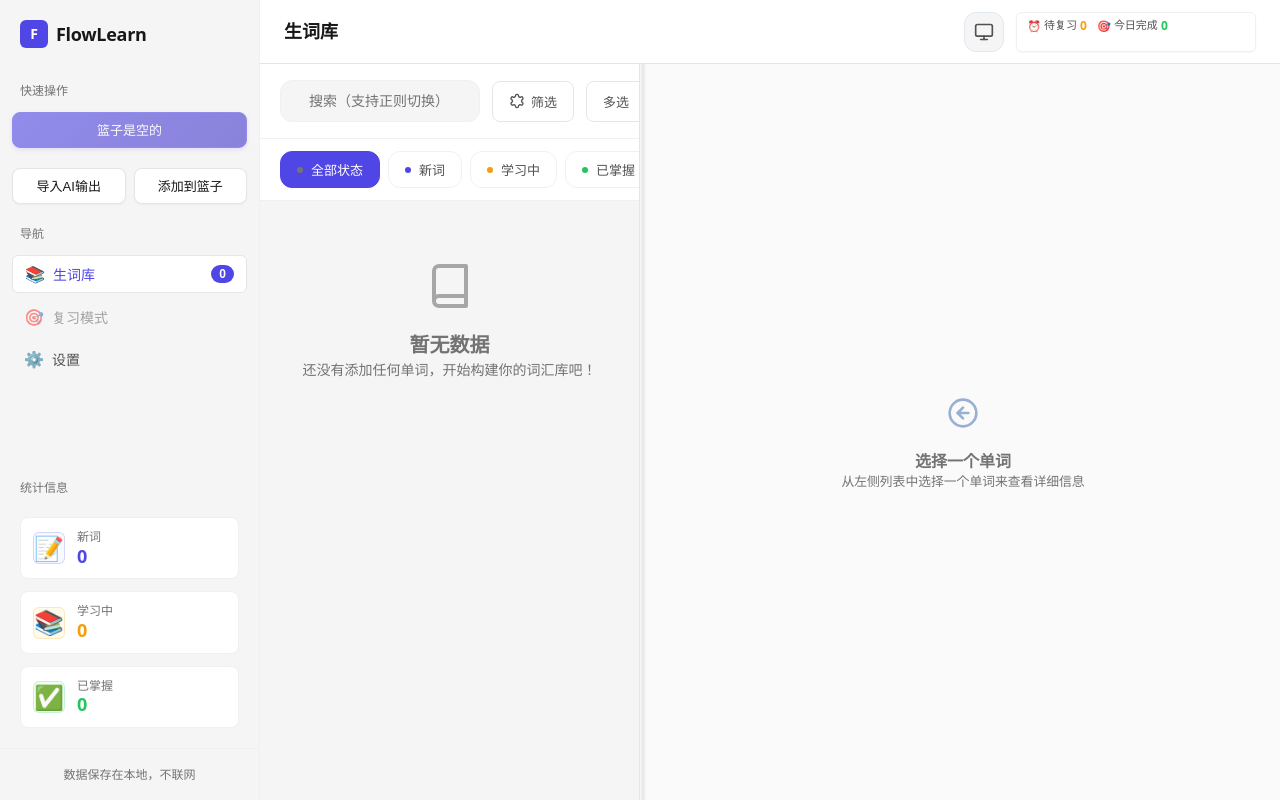
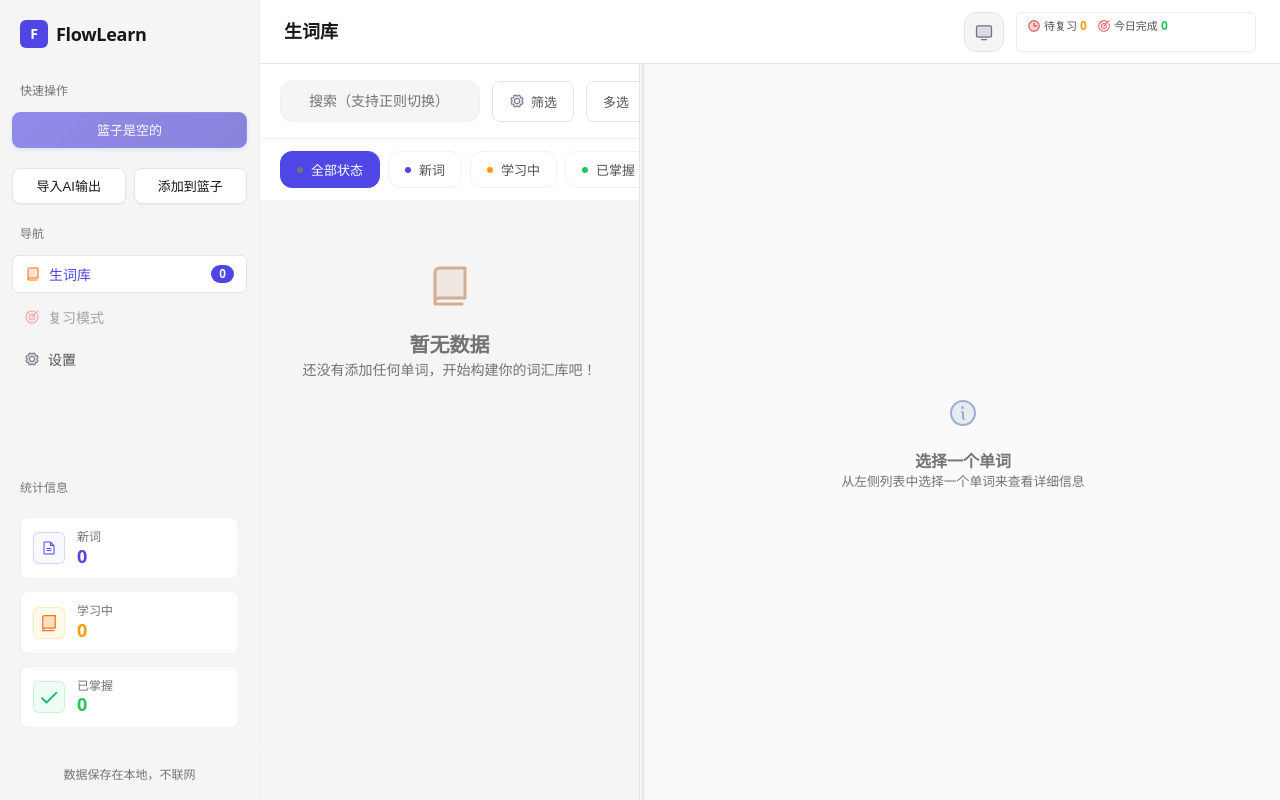
Before and after one commit to XyeaOvO/FlowLearn, a React (Vite) app: page / in a window 1280 px wide. Built offline with nearby package versions, Linux system fonts and the light colour scheme.

Commit message:
feat(icons): 替换emoji为Phosphor图标并添加Lucide图标库
refactor: 移除自定义图标组件改用Phosphor图标
style: 更新表单错误提示图标样式
build: 添加@phosphor-icons/react和lucide-react依赖

```diff
--- a/package.json
+++ b/package.json
@@ -16,12 +16,14 @@
     "test": "echo \"Error: no test specified\" && exit 1"
   },
   "dependencies": {
+    "@phosphor-icons/react": "^2.1.10",
     "@types/better-sqlite3": "^7.6.13",
     "@types/node-fetch": "^2.6.13",
     "better-sqlite3": "^12.2.0",
     "dompurify": "^3.2.6",
     "electron-sudo": "^4.0.12",
     "i18next": "^23.0.0",
+    "lucide-react": "^0.543.0",
     "marked": "^16.1.2",
     "react": "^18.2.0",
     "react-dom": "^18.2.0",
--- a/src/App.tsx
+++ b/src/App.tsx
@@ -30,6 +30,7 @@ import { ThemeProvider } from './shared/contexts/ThemeContext'
 import { ThemeToggleButton } from './shared/components/ThemeToggle'
 import { ToastProvider } from './shared/components/Toast'
 import { ConfirmProvider } from './shared/components/ConfirmDialog'
+import { BookIcon, TargetIcon, SettingsIcon, CheckIcon, ClockIcon, FileTextIcon } from './shared/components/Icon'
 
 function App() {
   const { t, i18n } = useTranslation()
@@ -229,7 +230,7 @@ function App() {
               onClick={() => setTab('list')}
             >
               <span style={{ display: 'flex', alignItems: 'center', gap: 8 }}>
-                <span style={{ fontSize: 16 }}>📚</span>
+                <BookIcon size={16} />
                   <span>{t('nav.vocab')}</span>
               </span>
               <span className="nav-item-count">{words.filter(w => !(w as Word & { deletedAt?: number }).deletedAt).length}</span>
@@ -240,7 +241,7 @@ function App() {
               disabled={dueWords.length === 0}
             >
               <span style={{ display: 'flex', alignItems: 'center', gap: 8 }}>
-                <span style={{ fontSize: 16 }}>🎯</span>
+                <TargetIcon size={16} />
                   <span>{t('nav.review')}</span>
               </span>
               {dueWords.length > 0 && <span className="nav-item-count">{dueWords.length}</span>}
@@ -250,7 +251,7 @@ function App() {
               onClick={() => setTab('settings')}
             >
               <span style={{ display: 'flex', alignItems: 'center', gap: 8 }}>
-                <span style={{ fontSize: 16 }}>⚙️</span>
+                <SettingsIcon size={16} />
                   <span>{t('nav.settings')}</span>
               </span>
             </button>
@@ -262,7 +263,7 @@ function App() {
             <div className="sidebar-section-title">{t('sidebar.stats')}</div>
             <div className="stats-container">
               <div className="stat-item">
-                <div className="stat-icon new">📝</div>
+                <div className="stat-icon new"><FileTextIcon size={16} /></div>
                 <div className="stat-content">
                   <div className="stat-label">{t('status.new')}</div>
                   <div className="stat-value new">
@@ -271,7 +272,7 @@ function App() {
                 </div>
               </div>
               <div className="stat-item">
-                <div className="stat-icon learning">📚</div>
+                <div className="stat-icon learning"><BookIcon size={20} /></div>
                 <div className="stat-content">
                   <div className="stat-label">{t('status.learning')}</div>
                   <div className="stat-value learning">
@@ -280,7 +281,7 @@ function App() {
                 </div>
               </div>
               <div className="stat-item">
-                <div className="stat-icon mastered">✅</div>
+                <div className="stat-icon mastered"><CheckIcon size={20} /></div>
                 <div className="stat-content">
                   <div className="stat-label">{t('status.mastered')}</div>
                   <div className="stat-value mastered">
@@ -308,12 +309,12 @@ function App() {
               <div className="progress-widget">
                 <div className="progress-stats">
                   <div className="progress-item">
-                    <span className="progress-icon">⏰</span>
+                    <span className="progress-icon"><ClockIcon size={14} /></span>
                     <span className="progress-label">{t('progress.dueCount')}</span>
                     <span className="progress-value due">{dueWords.length}</span>
                   </div>
                   <div className="progress-item">
-                    <span className="progress-icon">🎯</span>
+                    <span className="progress-icon"><TargetIcon size={14} /></span>
                     <span className="progress-label">{t('progress.reviewedToday')}</span>
                     <span className="progress-value completed">{reviewedToday}</span>
                     {settings.dailyGoal && settings.dailyGoal > 0 && (
--- a/src/features/review/Review.tsx
+++ b/src/features/review/Review.tsx
@@ -4,7 +4,7 @@ import { reviewApply, reviewDue, getSettings as ipcGetSettings, ReviewGrade } fr
 import { useTranslation } from 'react-i18next'
 import { marked } from 'marked'
 import DOMPurify from 'dompurify'
-import { ArrowLeftIcon, VolumeIcon, ChevronDownIcon, SearchIcon, XIcon, WarningIcon, InfoIcon, CheckIcon } from '../../shared/components/Icon'
+import { ArrowLeftIcon, VolumeIcon, ChevronDownIcon, SearchIcon, XIcon, WarningIcon, InfoIcon, CheckIcon, BookIcon, FileTextIcon } from '../../shared/components/Icon'
 
 export default function Review({ onBack, refresh }: { onBack: () => void; refresh: () => void }) {
   const { t } = useTranslation()
@@ -129,7 +129,7 @@ export default function Review({ onBack, refresh }: { onBack: () => void; refres
         <p className="celebration-subtitle">{t('review.noneDue')}</p>
         <div className="celebration-stats">
           <div className="stat-badge">
-            <span className="stat-icon">📚</span>
+            <span className="stat-icon"><BookIcon size={20} /></span>
             <span className="stat-text">今日任务完成</span>
           </div>
         </div>
@@ -338,7 +338,7 @@ export default function Review({ onBack, refresh }: { onBack: () => void; refres
                     <div className="analysis-content" dangerouslySetInnerHTML={{ __html: DOMPurify.sanitize(marked.parse(word.analysis) as string) }} />
                   ) : (
                     <div className="no-analysis">
-                      <div className="no-analysis-icon">📝</div>
+                      <div className="no-analysis-icon"><FileTextIcon size={24} /></div>
                       <h3 className="no-analysis-title">暂无讲解</h3>
                       <p className="no-analysis-text">这个单词还没有生成详细的讲解内容</p>
                     </div>
--- a/src/features/vocab/AddWordModal.tsx
+++ b/src/features/vocab/AddWordModal.tsx
@@ -2,6 +2,7 @@ import { useState } from 'react'
 import { useTranslation } from 'react-i18next'
 import { addToBasket } from '@lib/ipc'
 import type { BasketAddResult } from '../../../shared/types'
+import { PlusIcon, RefreshIcon } from '../../shared/components/Icon'
 
 interface AddWordModalProps {
   isOpen: boolean
@@ -51,7 +52,7 @@ export default function AddWordModal({ isOpen, onClose, onSuccess }: AddWordModa
       <div className="modal-content" onClick={e => e.stopPropagation()}>
         <div className="modal-header">
           <h3 className="modal-title">
-            <span className="modal-icon">➕</span>
+            <span className="modal-icon"><PlusIcon size={20} /></span>
             {t('modal.addWord.title')}
           </h3>
           <button className="modal-close" onClick={onClose}>✕</button>
@@ -79,7 +80,7 @@ export default function AddWordModal({ isOpen, onClose, onSuccess }: AddWordModa
               <span>{t('modal.addWord.tips.support')}</span>
             </div>
             <div className="tip-item">
-              <span className="tip-icon">🔄</span>
+              <span className="tip-icon"><RefreshIcon size={16} /></span>
               <span>{t('modal.addWord.tips.deduplicate')}</span>
             </div>
           </div>
--- a/src/features/vocab/ListPane.tsx
+++ b/src/features/vocab/ListPane.tsx
@@ -4,7 +4,7 @@ import { type VocabFilter } from './filters'
 import { useTranslation } from 'react-i18next'
 import { useOptimizedFilter } from '../../shared/lib/useOptimizedFilter'
 import VirtualizedWordList from '../../shared/components/VirtualizedWordList'
-import { SearchIcon, SettingsIcon, TrashIcon, RefreshIcon, FilterIcon } from '../../shared/components/Icon'
+import { SearchIcon, SettingsIcon, TrashIcon, RefreshIcon} from '../../shared/components/Icon'
 import { NoDataState, NoResultsState } from '../../shared/components/EmptyState'
 import { useToastActions } from '../../shared/components/Toast'
 import { useConfirmActions } from '../../shared/components/ConfirmDialog'
--- a/src/shared/components/Icon.tsx
+++ b/src/shared/components/Icon.tsx
@@ -1,244 +1,191 @@
 import React from 'react'
+import {
+  Check,
+  X,
+  Plus,
+  PencilSimple,
+  Trash,
+  MagnifyingGlass,
+  FunnelSimple,
+  DotsThreeOutline,
+  ArrowLeft,
+  ArrowRight,
+  CaretDown,
+  CaretUp,
+  Info,
+  Warning,
+  XCircle,
+  CheckCircle,
+  CircleNotch,
+  Book,
+  Target,
+  Gear,
+  ArrowCounterClockwise,
+  PaperPlaneTilt,
+  Robot,
+  Clock,
+  SpeakerHigh,
+  Database,
+  List,
+  Brain,
+  DownloadSimple,
+  UploadSimple,
+  Sun,
+  Moon,
+  Monitor,
+  FileText
+} from '@phosphor-icons/react'
 
 interface IconProps {
-  name: string
   size?: number
+  color?: string
   className?: string
-  color?: string
+  weight?: 'thin' | 'light' | 'regular' | 'bold' | 'fill' | 'duotone'
+  mirrored?: boolean
 }
 
-const icons = {
-  // Navigation & UI
-  search: (
-    <path d="m21 21-6-6m2-5a7 7 0 1 1-14 0 7 7 0 0 1 14 0z" />
-  ),
-  settings: (
-    <path d="M12.22 2h-.44a2 2 0 0 0-2 2v.18a2 2 0 0 1-1 1.73l-.43.25a2 2 0 0 1-2 0l-.15-.08a2 2 0 0 0-2.73.73l-.22.38a2 2 0 0 0 .73 2.73l.15.1a2 2 0 0 1 1 1.72v.51a2 2 0 0 1-1 1.74l-.15.09a2 2 0 0 0-.73 2.73l.22.38a2 2 0 0 0 2.73.73l.15-.08a2 2 0 0 1 2 0l.43.25a2 2 0 0 1 1 1.73V20a2 2 0 0 0 2 2h.44a2 2 0 0 0 2-2v-.18a2 2 0 0 1 1-1.73l.43-.25a2 2 0 0 1 2 0l.15.08a2 2 0 0 0 2.73-.73l.22-.38a2 2 0 0 0-.73-2.73l-.15-.09a2 2 0 0 1-1-1.74v-.5a2 2 0 0 1 1-1.74l.15-.09a2 2 0 0 0 .73-2.73l-.22-.39a2 2 0 0 0-2.73-.73l-.15.08a2 2 0 0 1-2 0l-.43-.25a2 2 0 0 1-1-1.73V4a2 2 0 0 0-2-2z" />
-  ),
-  target: (
-    <>
-      <circle cx="12" cy="12" r="10" />
-      <circle cx="12" cy="12" r="6" />
-      <circle cx="12" cy="12" r="2" />
-    </>
-  ),
-  robot: (
-    <>
-      <path d="M12 8V4H8" />
-      <rect width="16" height="12" x="4" y="8" rx="2" />
-      <path d="m2 14 2 2 4-4" />
-      <path d="m20 14-2 2-4-4" />
-      <path d="M8 14v.01" />
-      <path d="M16 14v.01" />
-    </>
-  ),
-  volume: (
-    <>
-      <polygon points="11 5 6 9 2 9 2 15 6 15 11 19 11 5" />
-      <path d="M19.07 4.93a10 10 0 0 1 0 14.14M15.54 8.46a5 5 0 0 1 0 7.07" />
-    </>
-  ),
-  database: (
-    <>
-      <ellipse cx="12" cy="5" rx="9" ry="3" />
-      <path d="M3 5v14a9 3 0 0 0 18 0V5" />
-    </>
-  ),
+// 使用 Phosphor Icons 的现代彩色图标库
+export const CheckIcon: React.FC<IconProps> = ({ size = 24, color = '#10B981', weight = 'bold', className, mirrored }) => (
+  <Check size={size} color={color} weight={weight} mirrored={mirrored} className={className} />
+)
 
-  // Actions
-  trash: (
-    <>
-      <path d="M3 6h18" />
-      <path d="M19 6v14c0 1-1 2-2 2H7c-1 0-2-1-2-2V6" />
-      <path d="M8 6V4c0-1 1-2 2-2h4c1 0 2 1 2 2v2" />
-    </>
-  ),
-  refresh: (
-    <>
-      <path d="M3 12a9 9 0 0 1 9-9 9.75 9.75 0 0 1 6.74 2.74L21 8" />
-      <path d="M21 3v5h-5" />
-      <path d="M21 12a9 9 0 0 1-9 9 9.75 9.75 0 0 1-6.74-2.74L3 16" />
-      <path d="M3 21v-5h5" />
-    </>
-  ),
-  check: (
-    <path d="M20 6 9 17l-5-5" />
-  ),
-  x: (
-    <>
-      <path d="M18 6 6 18" />
-      <path d="m6 6 12 12" />
-    </>
-  ),
-  plus: (
-    <>
-      <path d="M5 12h14" />
-      <path d="M12 5v14" />
-    </>
-  ),
-  edit: (
-    <>
-      <path d="M17 3a2.85 2.83 0 1 1 4 4L7.5 20.5 2 22l1.5-5.5Z" />
-      <path d="m15 5 4 4" />
-    </>
-  ),
+export const CloseIcon: React.FC<IconProps> = ({ size = 24, color = '#EF4444', weight = 'bold', className, mirrored }) => (
+  <X size={size} color={color} weight={weight} mirrored={mirrored} className={className} />
+)
 
-  // Status & Feedback
-  warning: (
-    <>
-      <path d="m21.73 18-8-14a2 2 0 0 0-3.48 0l-8 14A2 2 0 0 0 4 21h16a2 2 0 0 0 1.73-3Z" />
-      <path d="M12 9v4" />
-      <path d="m12 17.02.01 0" />
-    </>
-  ),
-  info: (
-    <>
-      <circle cx="12" cy="12" r="10" />
-      <path d="m12 16-4-4 4-4" />
-      <path d="M16 12H8" />
-    </>
-  ),
+export const XIcon: React.FC<IconProps> = ({ size = 24, color = '#EF4444', weight = 'bold', className, mirrored }) => (
+  <X size={size} color={color} weight={weight} mirrored={mirrored} className={className} />
+)
 
-  // Media & Communication
-  send: (
-    <path d="m22 2-7 20-4-9-9-4Z" />
-  ),
-  clock: (
-    <>
-      <circle cx="12" cy="12" r="10" />
-      <polyline points="12,6 12,12 16,14" />
-    </>
-  ),
+export const PlusIcon: React.FC<IconProps> = ({ size = 24, color = '#3B82F6', weight = 'bold', className, mirrored }) => (
+  <Plus size={size} color={color} weight={weight} mirrored={mirrored} className={className} />
+)
 
-  // Navigation
-  arrowLeft: (
-    <>
-      <path d="m12 19-7-7 7-7" />
-      <path d="M19 12H5" />
-    </>
-  ),
-  arrowRight: (
-    <>
-      <path d="M5 12h14" />
-      <path d="m12 5 7 7-7 7" />
-    </>
-  ),
-  chevronDown: (
-    <path d="m6 9 6 6 6-6" />
-  ),
+export const EditIcon: React.FC<IconProps> = ({ size = 24, color = '#0891B2', weight = 'duotone', className, mirrored }) => (
+  <PencilSimple size={size} color={color} weight={weight} mirrored={mirrored} className={className} />
+)
 
-  // Learning & Progress
-  book: (
-    <>
-      <path d="M4 19.5v-15A2.5 2.5 0 0 1 6.5 2H20v20H6.5a2.5 2.5 0 0 1 0-5H20" />
-    </>
-  ),
-  brain: (
-    <>
-      <path d="M12 5a3 3 0 1 0-5.997.125 4 4 0 0 0-2.526 5.77 4 4 0 0 0 .556 6.588A4 4 0 1 0 12 18Z" />
-      <path d="M12 5a3 3 0 1 1 5.997.125 4 4 0 0 1 2.526 5.77 4 4 0 0 1-.556 6.588A4 4 0 1 1 12 18Z" />
-      <path d="M15 13a4.5 4.5 0 0 1-3-4 4.5 4.5 0 0 1-3 4" />
-      <path d="M17.599 6.5a3 3 0 0 0 .399-1.375" />
-      <path d="M6.003 5.125A3 3 0 0 0 6.401 6.5" />
-      <path d="M3.477 10.896a4 4 0 0 1 .585-.396" />
-      <path d="M19.938 10.5a4 4 0 0 1 .585.396" />
-      <path d="M6 18a4 4 0 0 1-1.967-.516" />
-      <path d="M19.967 17.484A4 4 0 0 1 18 18" />
-    </>
-  ),
+export const TrashIcon: React.FC<IconProps> = ({ size = 24, color = '#EF4444', weight = 'duotone', className, mirrored }) => (
+  <Trash size={size} color={color} weight={weight} mirrored={mirrored} className={className} />
+)
 
-  // File & Data
-  download: (
-    <>
-      <path d="M21 15v4a2 2 0 0 1-2 2H5a2 2 0 0 1-2-2v-4" />
-      <polyline points="7,10 12,15 17,10" />
-      <line x1="12" x2="12" y1="15" y2="3" />
-    </>
-  ),
-  upload: (
-    <>
-      <path d="M21 15v4a2 2 0 0 1-2 2H5a2 2 0 0 1-2-2v-4" />
-      <polyline points="17,8 12,3 7,8" />
-      <line x1="12" x2="12" y1="3" y2="15" />
-    </>
-  ),
+export const DeleteIcon: React.FC<IconProps> = ({ size = 24, color = '#EF4444', weight = 'duotone', className, mirrored }) => (
+  <Trash size={size} color={color} weight={weight} mirrored={mirrored} className={className} />
+)
 
-  // Theme
-  sun: (
-    <>
-      <circle cx="12" cy="12" r="4" />
-      <path d="M12 2v2" />
-      <path d="M12 20v2" />
-      <path d="m4.93 4.93 1.41 1.41" />
-      <path d="m17.66 17.66 1.41 1.41" />
-      <path d="M2 12h2" />
-      <path d="M20 12h2" />
-      <path d="m6.34 17.66-1.41 1.41" />
-      <path d="m19.07 4.93-1.41 1.41" />
-    </>
-  ),
-  moon: (
-    <path d="M12 3a6 6 0 0 0 9 9 9 9 0 1 1-9-9Z" />
-  ),
-  monitor: (
-    <>
-      <rect width="20" height="14" x="2" y="3" rx="2" />
-      <line x1="8" x2="16" y1="21" y2="21" />
-      <line x1="12" x2="12" y1="17" y2="21" />
-    </>
-  )
-}
+export const SearchIcon: React.FC<IconProps> = ({ size = 24, color = '#6B7280', weight = 'regular', className, mirrored }) => (
+  <MagnifyingGlass size={size} color={color} weight={weight} mirrored={mirrored} className={className} />
+)
 
-export default function Icon({ name, size = 20, className = '', color = 'currentColor' }: IconProps) {
-  const iconPath = icons[name as keyof typeof icons]
+export const FilterIcon: React.FC<IconProps> = ({ size = 24, color = '#059669', weight = 'duotone', className, mirrored }) => (
+  <FunnelSimple size={size} color={color} weight={weight} mirrored={mirrored} className={className} />
+)
 
-  if (!iconPath) {
-    console.warn(`Icon "${name}" not found`)
-    return null
-  }
+export const SortIcon: React.FC<IconProps> = ({ size = 24, color = '#6B7280', weight = 'regular', className, mirrored }) => (
+  <List size={size} color={color} weight={weight} mirrored={mirrored} className={className} />
+)
 
-  return (
-    <svg
-      width={size}
-      height={size}
-      viewBox="0 0 24 24"
-      fill="none"
-      stroke={color}
-      strokeWidth="2"
-      strokeLinecap="round"
-      strokeLinejoin="round"
-      className={className}
-    >
-      {iconPath}
-    </svg>
-  )
-}
+export const MoreIcon: React.FC<IconProps> = ({ size = 24, color = '#6B7280', weight = 'bold', className, mirrored }) => (
+  <DotsThreeOutline size={size} color={color} weight={weight} mirrored={mirrored} className={className} />
+)
 
-// Export individual icon components for better tree-shaking
-export const SearchIcon = (props: Omit<IconProps, 'name'>) => <Icon name="search" {...props} />
-export const SettingsIcon = (props: Omit<IconProps, 'name'>) => <Icon name="settings" {...props} />
-export const TargetIcon = (props: Omit<IconProps, 'name'>) => <Icon name="target" {...props} />
-export const RobotIcon = (props: Omit<IconProps, 'name'>) => <Icon name="robot" {...props} />
-export const VolumeIcon = (props: Omit<IconProps, 'name'>) => <Icon name="volume" {...props} />
-export const DatabaseIcon = (props: Omit<IconProps, 'name'>) => <Icon name="database" {...props} />
-export const TrashIcon = (props: Omit<IconProps, 'name'>) => <Icon name="trash" {...props} />
-export const RefreshIcon = (props: Omit<IconProps, 'name'>) => <Icon name="refresh" {...props} />
-export const CheckIcon = (props: Omit<IconProps, 'name'>) => <Icon name="check" {...props} />
-export const XIcon = (props: Omit<IconProps, 'name'>) => <Icon name="x" {...props} />
-export const CloseIcon = (props: Omit<IconProps, 'name'>) => <Icon name="x" {...props} />
-export const PlusIcon = (props: Omit<IconProps, 'name'>) => <Icon name="plus" {...props} />
-export const EditIcon = (props: Omit<IconProps, 'name'>) => <Icon name="edit" {...props} />
-export const WarningIcon = (props: Omit<IconProps, 'name'>) => <Icon name="warning" {...props} />
-export const InfoIcon = (props: Omit<IconProps, 'name'>) => <Icon name="info" {...props} />
-export const SendIcon = (props: Omit<IconProps, 'name'>) => <Icon name="send" {...props} />
-export const ClockIcon = (props: Omit<IconProps, 'name'>) => <Icon name="clock" {...props} />
-export const ArrowLeftIcon = (props: Omit<IconProps, 'name'>) => <Icon name="arrowLeft" {...props} />
-export const ArrowRightIcon = (props: Omit<IconProps, 'name'>) => <Icon name="arrowRight" {...props} />
-export const ChevronDownIcon = (props: Omit<IconProps, 'name'>) => <Icon name="chevronDown" {...props} />
-export const BookIcon = (props: Omit<IconProps, 'name'>) => <Icon name="book" {...props} />
-export const BrainIcon = (props: Omit<IconProps, 'name'>) => <Icon name="brain" {...props} />
-export const DownloadIcon = (props: Omit<IconProps, 'name'>) => <Icon name="download" {...props} />
-export const UploadIcon = (props: Omit<IconProps, 'name'>) => <Icon name="upload" {...props} />
-export const SunIcon = (props: Omit<IconProps, 'name'>) => <Icon name="sun" {...props} />
-export const MoonIcon = (props: Omit<IconProps, 'name'>) => <Icon name="moon" {...props} />
-export const MonitorIcon = (props: Omit<IconProps, 'name'>) => <Icon name="monitor" {...props} />
+export const ArrowLeftIcon: React.FC<IconProps> = ({ size = 24, color = '#6B7280', weight = 'bold', className, mirrored }) => (
+  <ArrowLeft size={size} color={color} weight={weight} mirrored={mirrored} className={className} />
+)
+
+export const ArrowRightIcon: React.FC<IconProps> = ({ size = 24, color = '#6B7280', weight = 'bold', className, mirrored }) => (
+  <ArrowRight size={size} color={color} weight={weight} mirrored={mirrored} className={className} />
+)
+
+export const ChevronDownIcon: React.FC<IconProps> = ({ size = 24, color = '#6B7280', weight = 'bold', className, mirrored }) => (
+  <CaretDown size={size} color={color} weight={weight} mirrored={mirrored} className={className} />
+)
+
+export const ChevronUpIcon: React.FC<IconProps> = ({ size = 24, color = '#6B7280', weight = 'bold', className, mirrored }) => (
+  <CaretUp size={size} color={color} weight={weight} mirrored={mirrored} className={className} />
+)
+
+export const InfoIcon: React.FC<IconProps> = ({ size = 24, color = '#3B82F6', weight = 'duotone', className, mirrored }) => (
+  <Info size={size} color={color} weight={weight} mirrored={mirrored} className={className} />
+)
+
+export const WarningIcon: React.FC<IconProps> = ({ size = 24, color = '#EA580C', weight = 'duotone', className, mirrored }) => (
+  <Warning size={size} color={color} weight={weight} mirrored={mirrored} className={className} />
+)
+
+export const ErrorIcon: React.FC<IconProps> = ({ size = 24, color = '#EF4444', weight = 'duotone', className, mirrored }) => (
+  <XCircle size={size} color={color} weight={weight} mirrored={mirrored} className={className} />
+)
+
+export const SuccessIcon: React.FC<IconProps> = ({ size = 24, color = '#10B981', weight = 'duotone', className, mirrored }) => (
+  <CheckCircle size={size} color={color} weight={weight} mirrored={mirrored} className={className} />
+)
+
+export const LoadingIcon: React.FC<IconProps> = ({ size = 24, color = '#6B7280', weight = 'bold', className, mirrored }) => (
+  <CircleNotch size={size} color={color} weight={weight} mirrored={mirrored} className={`animate-spin ${className}`} />
+)
+
+// 应用特定图标
+export const BookIcon: React.FC<IconProps> = ({ size = 24, color = '#F97316', weight = 'duotone', className, mirrored }) => (
+  <Book size={size} color={color} weight={weight} mirrored={mirrored} className={className} />
+)
+
+export const TargetIcon: React.FC<IconProps> = ({ size = 24, color = '#EF4444', weight = 'duotone', className, mirrored }) => (
+  <Target size={size} color={color} weight={weight} mirrored={mirrored} className={className} />
+)
+
+export const SettingsIcon: React.FC<IconProps> = ({ size = 24, color = '#6B7280', weight = 'duotone', className, mirrored }) => (
+  <Gear size={size} color={color} weight={weight} mirrored={mirrored} className={className} />
+)
+
+export const RefreshIcon: React.FC<IconProps> = ({ size = 24, color = '#3B82F6', weight = 'bold', className, mirrored }) => (
+  <ArrowCounterClockwise size={size} color={color} weight={weight} mirrored={mirrored} className={className} />
+)
+
+export const SendIcon: React.FC<IconProps> = ({ size = 24, color = '#10B981', weight = 'duotone', className, mirrored }) => (
+  <PaperPlaneTilt size={size} color={color} weight={weight} mirrored={mirrored} className={className} />
+)
+
+export const RobotIcon: React.FC<IconProps> = ({ size = 24, color = '#7C3AED', weight = 'duotone', className, mirrored }) => (
+  <Robot size={size} color={color} weight={weight} mirrored={mirrored} className={className} />
+)
+
+export const ClockIcon: React.FC<IconProps> = ({ size = 24, color = '#DC2626', weight = 'duotone', className, mirrored }) => (
+  <Clock size={size} color={color} weight={weight} mirrored={mirrored} className={className} />
+)
+
+export const VolumeIcon: React.FC<IconProps> = ({ size = 24, color = '#10B981', weight = 'duotone', className, mirrored }) => (
+  <SpeakerHigh size={size} color={color} weight={weight} mirrored={mirrored} className={className} />
+)
+
+export const DatabaseIcon: React.FC<IconProps> = ({ size = 24, color = '#3B82F6', weight = 'duotone', className, mirrored }) => (
+  <Database size={size} color={color} weight={weight} mirrored={mirrored} className={className} />
+)
+
+export const BrainIcon: React.FC<IconProps> = ({ size = 24, color = '#EC4899', weight = 'duotone', className, mirrored }) => (
+  <Brain size={size} color={color} weight={weight} mirrored={mirrored} className={className} />
+)
+
+export const DownloadIcon: React.FC<IconProps> = ({ size = 24, color = '#10B981', weight = 'duotone', className, mirrored }) => (
+  <DownloadSimple size={size} color={color} weight={weight} mirrored={mirrored} className={className} />
+)
+
+export const UploadIcon: React.FC<IconProps> = ({ size = 24, color = '#3B82F6', weight = 'duotone', className, mirrored }) => (
+  <UploadSimple size={size} color={color} weight={weight} mirrored={mirrored} className={className} />
+)
+
+export const SunIcon: React.FC<IconProps> = ({ size = 24, color = '#F59E0B', weight = 'duotone', className, mirrored }) => (
+  <Sun size={size} color={color} weight={weight} mirrored={mirrored} className={className} />
+)
+
+export const MoonIcon: React.FC<IconProps> = ({ size = 24, color = '#4338CA', weight = 'duotone', className, mirrored }) => (
+  <Moon size={size} color={color} weight={weight} mirrored={mirrored} className={className} />
+)
+
+export const MonitorIcon: React.FC<IconProps> = ({ size = 24, color = '#6B7280', weight = 'duotone', className, mirrored }) => (
+  <Monitor size={size} color={color} weight={weight} mirrored={mirrored} className={className} />
+)
+
+export const FileTextIcon: React.FC<IconProps> = ({ size = 24, color = '#4F46E5', weight = 'duotone', className, mirrored }) => (
+  <FileText size={size} color={color} weight={weight} mirrored={mirrored} className={className} />
+)
--- a/src/styles/forms.css
+++ b/src/styles/forms.css
@@ -95,8 +95,9 @@
 }
 
 .form-error::before {
-  content: "⚠️";
+  content: "⚠";
   font-size: 12px;
+  color: var(--color-error);
 }
 
 .form-tips {
@@ -181,8 +182,9 @@ label[style*="display: flex"]:hover {
 }
 
 .form-group[style*="border-top"] .form-label::before {
-  content: "⚠️";
+  content: "⚠";
   font-size: 16px;
+  color: var(--color-warning);
 }
 
 /* Button Groups in Settings */
```
Also changed, not shown: src/features/settings/SettingsView.tsx (+11 -10 lines), src/features/vocab/AIProcessingStatus.tsx (+6 -5 lines), src/features/vocab/AIProcessingWindow.tsx (+7 -6 lines), 1 other file (tests, documents, lock files or other folders).
